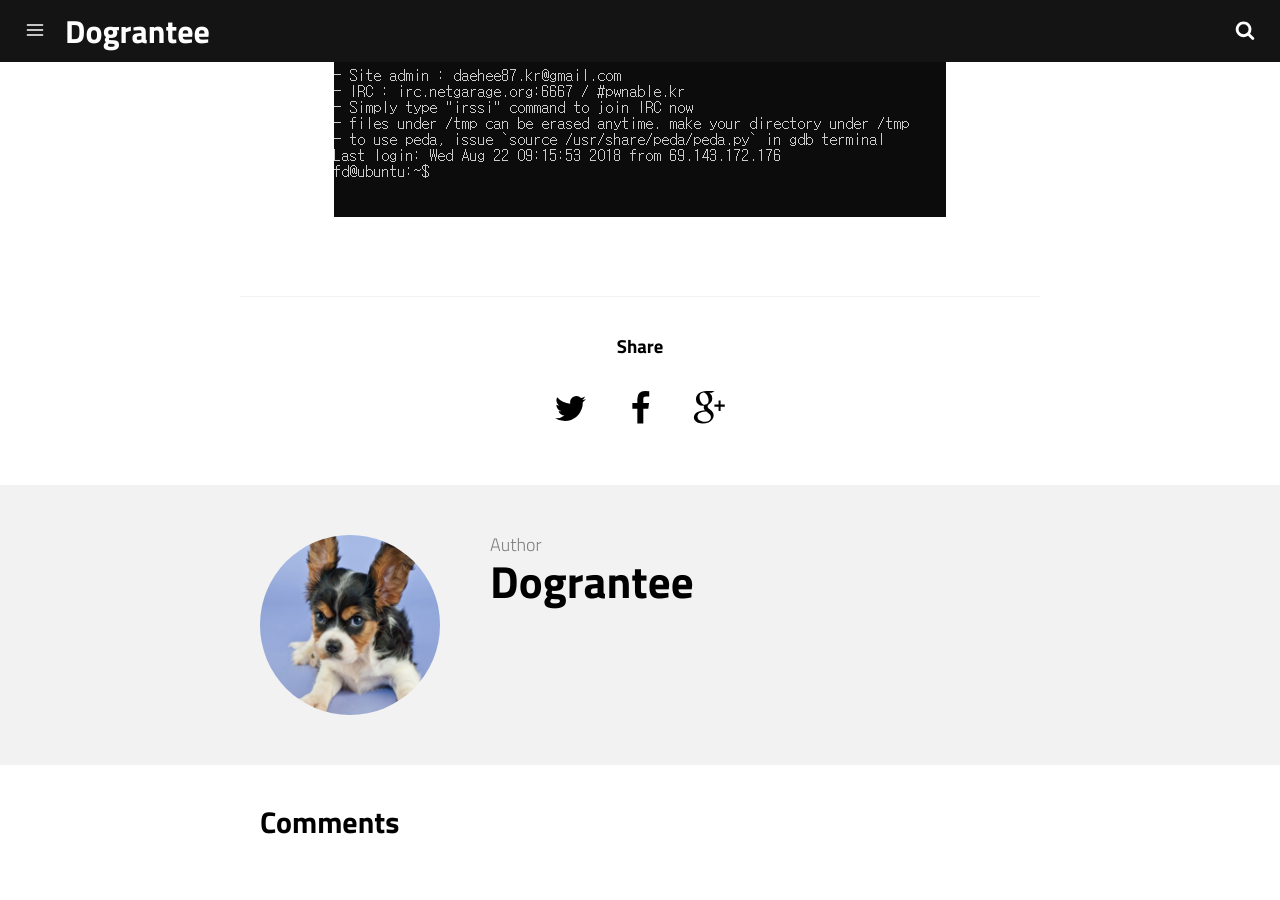
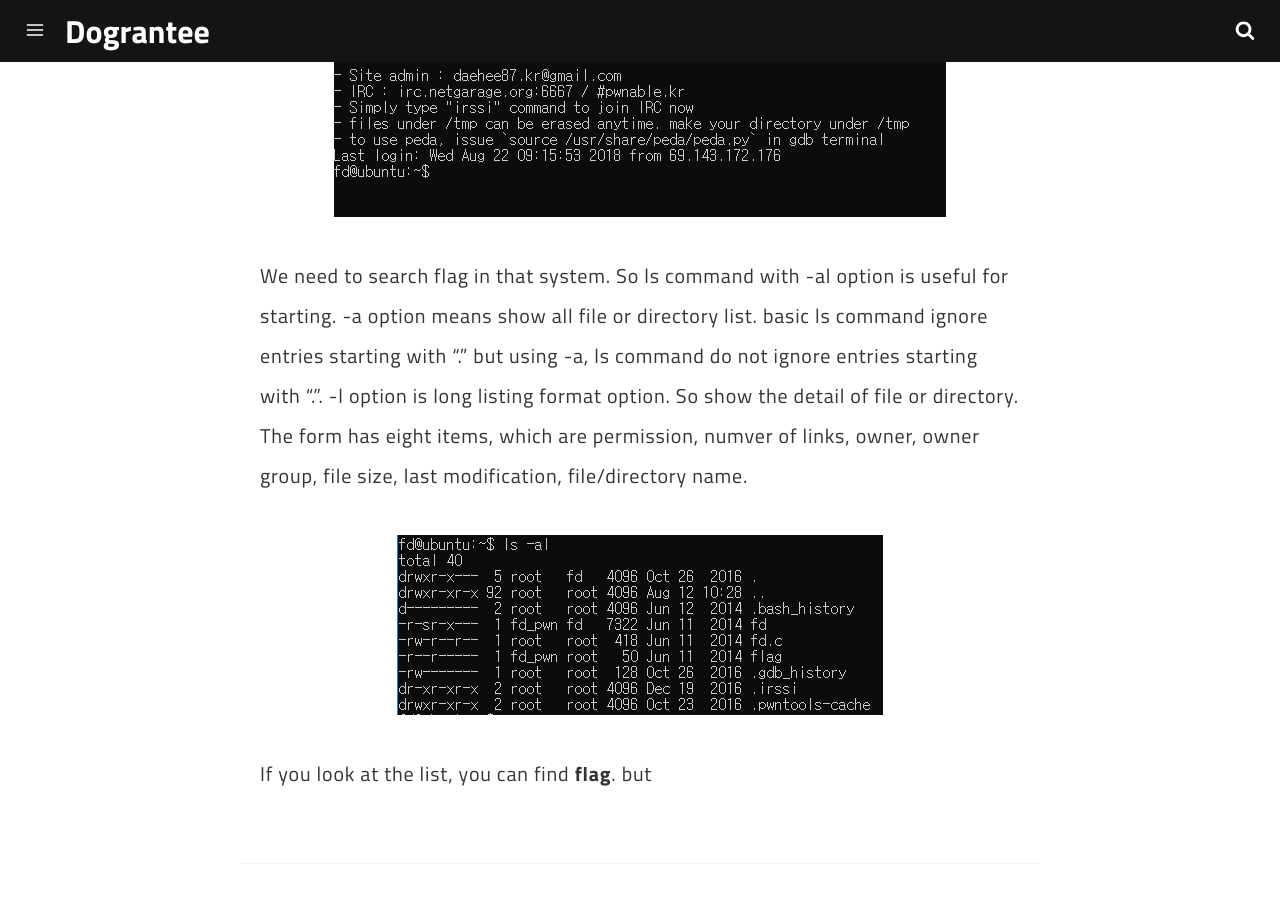
Before and after one commit to dograntee/dograntee.github.io, a Jekyll site: the page built from _posts/2018-08-20-pwnable-fd.md, in a window 1280 px wide and 900 px high, scrolled down 1430 px. Built offline with Jekyll 4.4.1, drawn with Linux system fonts in a browser that asks for light colours; comment, search, counter and statistics services are not loaded.

Commit message:
18-08-23

```diff
--- a/_posts/2018-08-20-pwnable-fd.md
+++ b/_posts/2018-08-20-pwnable-fd.md
@@ -22,4 +22,13 @@ This is my first post. So it may be a poor article, but please understand.
 
 To the point, first we can see the ssh command, host name, port number and password. I use Window bash to connect. Once connected, you will see the following screen :)
 
+
 ![problem](/assets/img/pwn/fd/intro.PNG)
+
+We need to search flag in that system. So ls command with -al option is useful for starting. -a option means show all file or directory list. basic ls command ignore entries starting with "." but using -a, ls command do not ignore entries starting with ".". -l option is long listing format option. So show the detail of file or directory. The form has eight items, which are permission, numver of links, owner, owner group, file size, last modification, file/directory name.
+
+
+![problem](/assets/img/pwn/fd/ls-al.PNG)
+
+
+If you look at the list, you can find __flag__. but
```
Also changed, not shown: assets/img/pwn/fd/ls-al.PNG (added).
